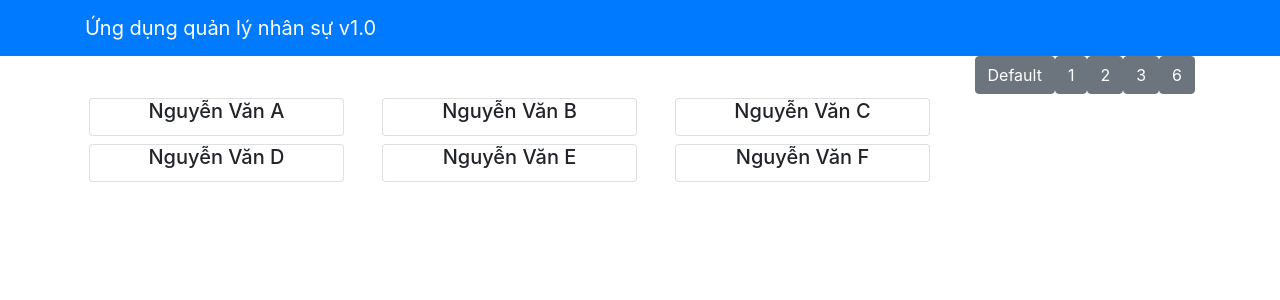
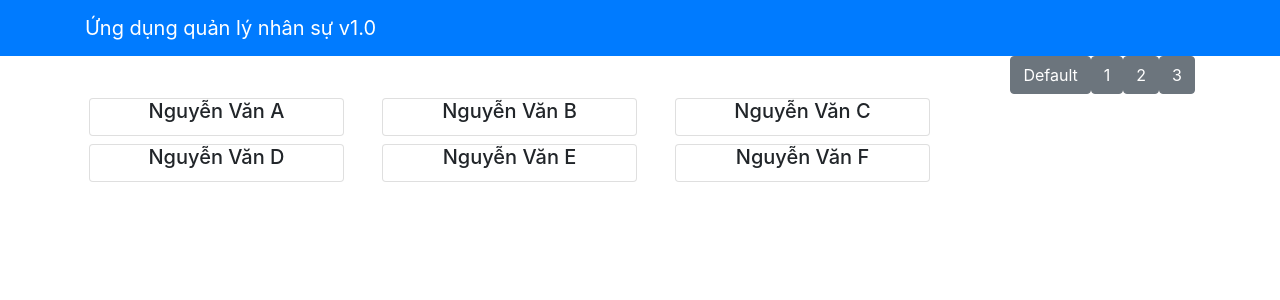
Before and after one commit to TrKhoa/git-test, a React (Create React App) app: page / in a window 1280 px wide. Shown: the top 300 px of the page. Built offline with nearby package versions, Linux system fonts and the light colour scheme.

Commit message:
remove 6 column

```diff
--- a/src/components/StaffListComponent.js
+++ b/src/components/StaffListComponent.js
@@ -27,9 +27,6 @@ class StaffList extends Component {
         break;
       case 3:
         this.setState({ selectedColumnNumber: "col-3"})
-        break;
-      case 6:
-        this.setState({ selectedColumnNumber: "col-1"})
         break;
       default:
         this.setState({ selectedColumnNumber: "col-12 col-lg-3 col-md-5"})
@@ -67,7 +64,6 @@ class StaffList extends Component {
       <Button onClick={ () => {this.handleColumn(1)}}>1</Button>
       <Button onClick={ () => {this.handleColumn(2)}}>2</Button>
       <Button onClick={ () => {this.handleColumn(3)}}>3</Button>
-      <Button onClick={ () => {this.handleColumn(6)}}>6</Button>
     </div>
        <div className="row">
         { menu }
```
